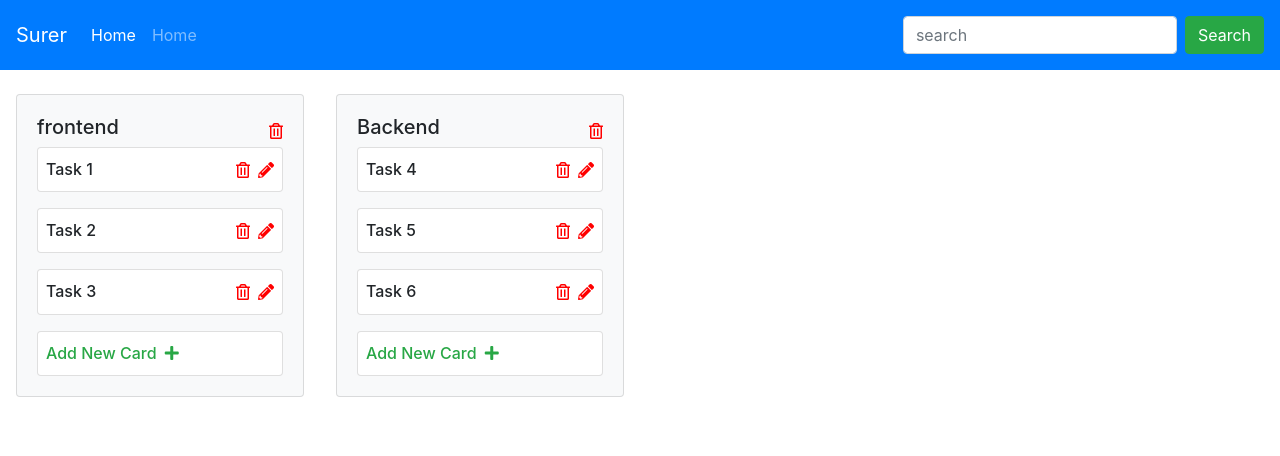
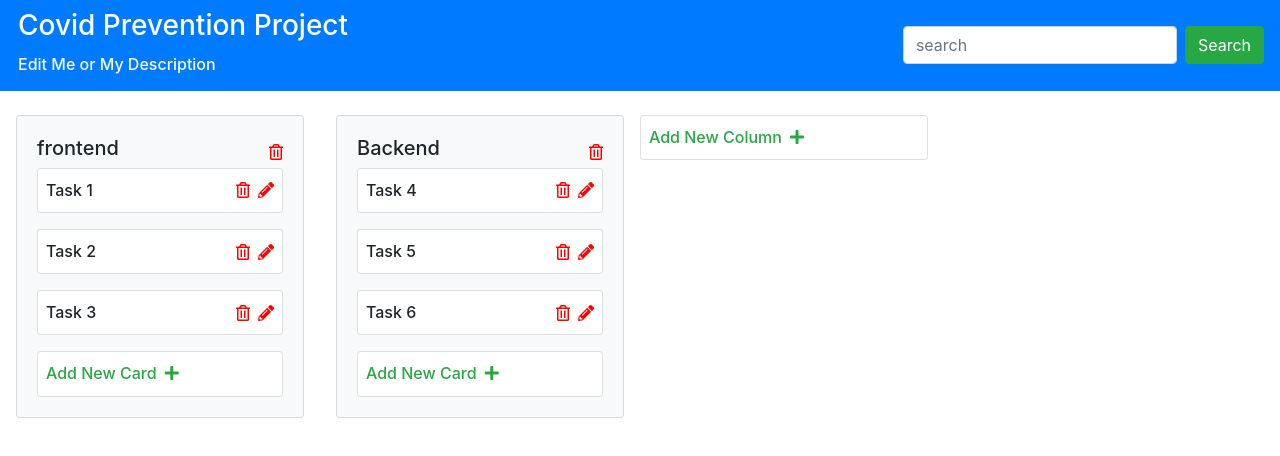
Before and after one commit to kyrogex1/surer, a React (Create React App) app: page / in a window 1280 px wide. Shown: the top 456 px of the page. Built offline with nearby package versions, Linux system fonts and the light colour scheme.

Commit message:
Implemented Edittable Name / Description and Add Column

```diff
--- a/src/components/BoardContainer.js
+++ b/src/components/BoardContainer.js
@@ -75,6 +75,10 @@ const BoardContainer = props => {
         const sourceColumn = updatedColumns.find(column => column.id === source.droppableId);
         const sourceItem = sourceColumn.cards[source.index];
 
+        console.log(destination);
+        if (!destination)
+            return;
+
         if (source.droppableId === destination.droppableId)
             if (source.index === destination.droppableId)
                 return;
@@ -101,10 +105,25 @@ const BoardContainer = props => {
         )
     }
 
+    const addNewColumn = () => {
+        const newColumn = {
+            id : uuid(),
+            columnTitle : uuid(),
+            cards : [],
+        };
+        setColumns([...columns, newColumn]);
+    }
+
     return (
         <DragDropContext onDragEnd={onDragEnd}>
-            <div className="w-100 d-flex mt-4">
+            <div className="w-100 d-flex mt-4" style={{overflowX : 'auto'}}>
                 {renderColumns()}
+                <div className="card p-2 align-self-start" onClick={addNewColumn} style={{width : "18rem"}}>
+                    <h6 className="card-title my-1 mr-auto text-success">
+                        Add New Column
+                        <i className="fas fa-plus ml-2" />
+                    </h6>
+                </div>
             </div>
         </DragDropContext>
     )
--- a/src/components/Header.js
+++ b/src/components/Header.js
@@ -3,15 +3,18 @@ import React from 'react';
 const Header = props => {
     return (
         <nav className="navbar navbar-expand-lg navbar-dark bg-primary">
-                <a className="navbar-brand" href="#">Surer</a>
+                <div>
+                    <input type="text" className="border-0 bg-transparent h3 text-white w-100" defaultValue="Covid Prevention Project" />
+                    <input type="text" className="border-0 bg-transparent h6 text-light text-truncate w-100" defaultValue="Edit Me or My Description" />
+                </div>
                 <div className="navbar-collapse">
                     <ul className="navbar-nav mr-auto">
-                        <li className="nav-item active">
+                        {/* <li className="nav-item active">
                             <a className="nav-link" href="#">Home</a>
                         </li>
                         <li className="nav-item">
                             <a className="nav-link" href="#">Home</a>
-                        </li>
+                        </li> */}
                     </ul>
                     <form className="form-inline my-2">
                         <input className="form-control mx-2" type="search" placeholder="search" />
```
